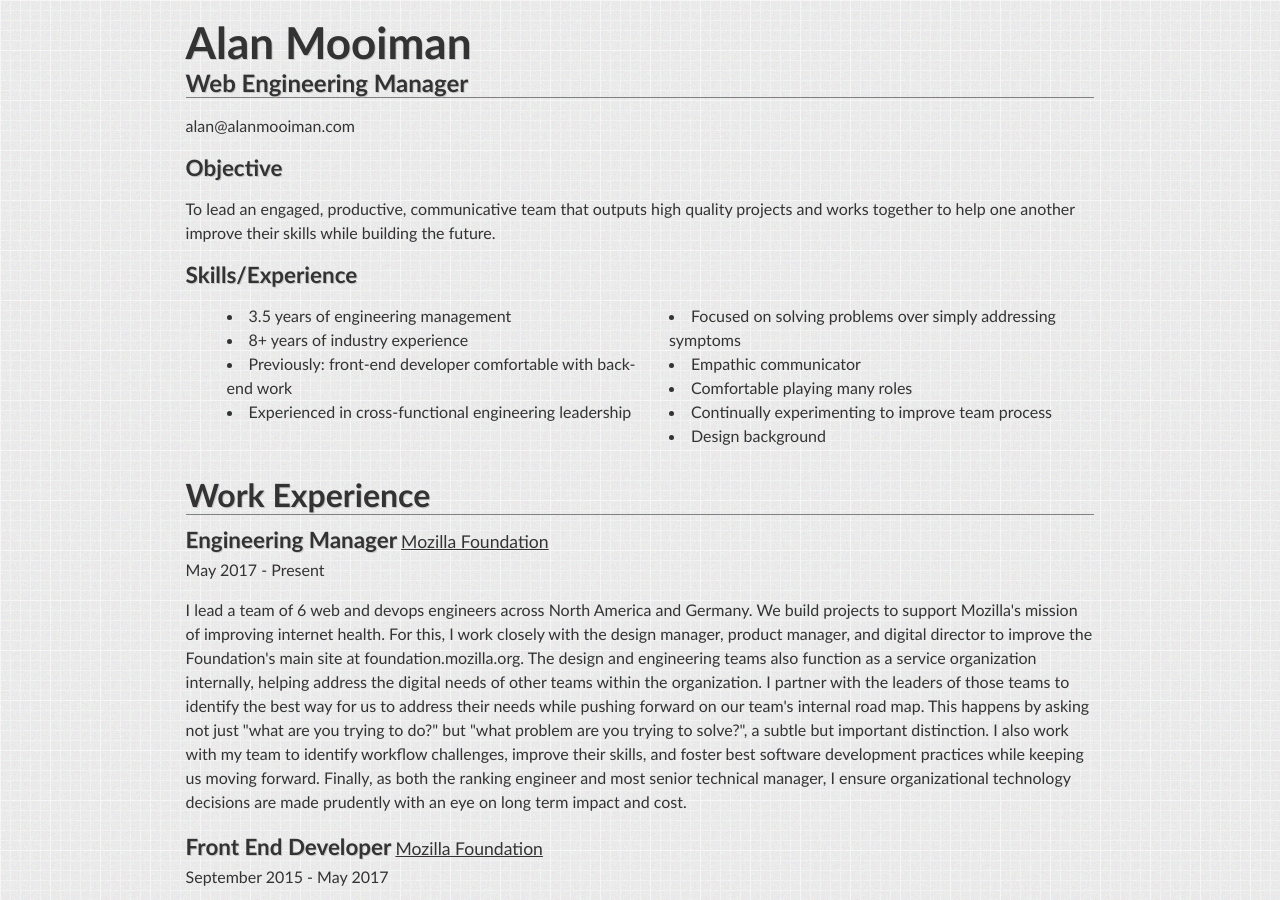
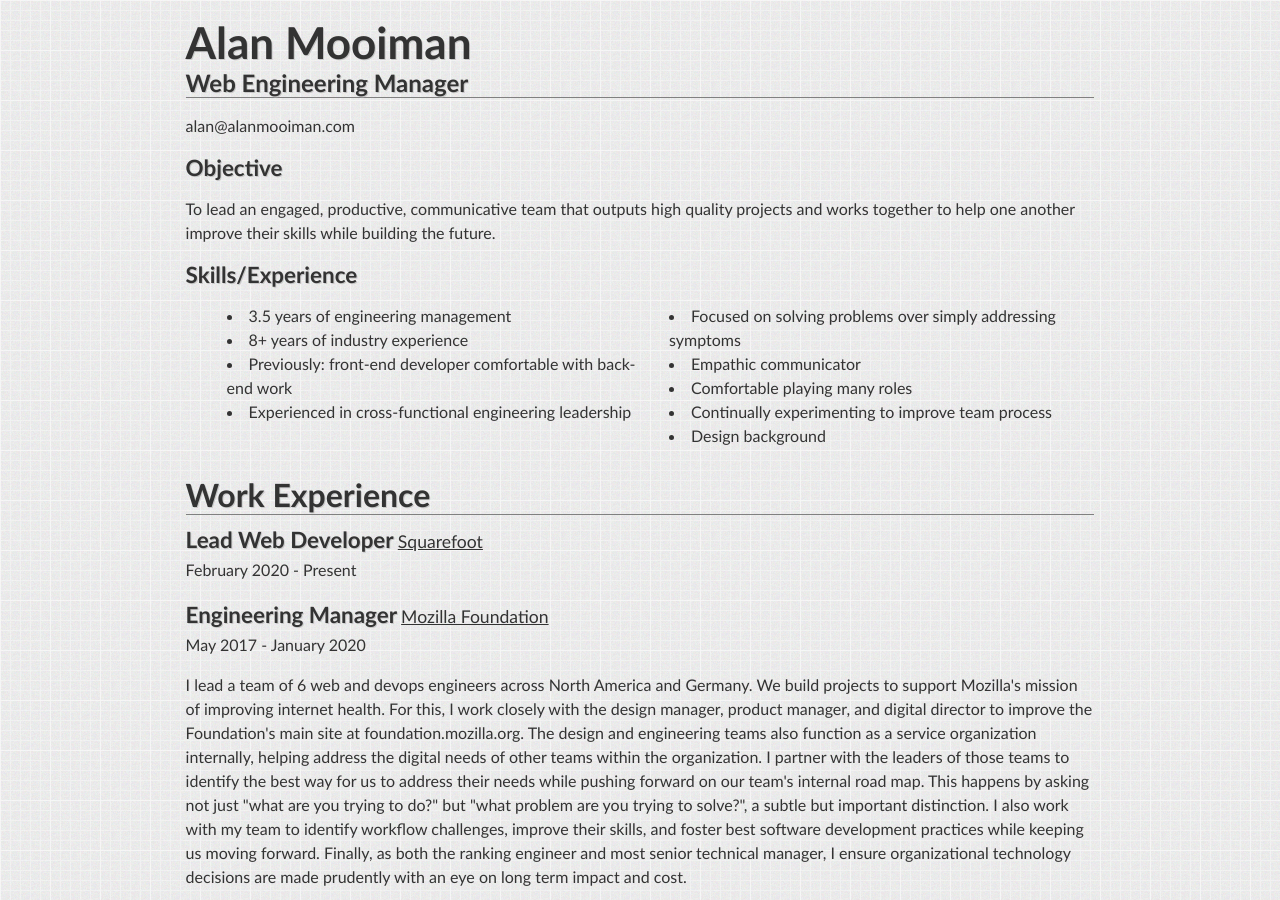
Before and after one commit to alanmoo/alanmooiman-dot-com, a Jekyll site: the page resume/index.html, which Jekyll copies as it is, in a window 1280 px wide and 900 px high. Built offline with Jekyll 4.4.1, drawn with Linux system fonts in a browser that asks for light colours.

Commit message:
Update index.html

```diff
--- a/resume/index.html
+++ b/resume/index.html
@@ -69,9 +69,16 @@
 			<section>
 			<h2>Work Experience</h2>
 			<div class="resume_item">
+				<h3 class="job_title">Lead Web Developer</h3>
+				<div class="organization"><a href="https://squarefoot.com">Squarefoot</a></div>
+				<div class="organization_dates">February 2020 - Present</div>
+				<p>
+				</p>
+			</div>
+			<div class="resume_item">
 				<h3 class="job_title">Engineering Manager</h3>
 				<div class="organization"><a href="https://foundation.mozilla.org">Mozilla Foundation</a></div>
-				<div class="organization_dates">May 2017 - Present</div>
+				<div class="organization_dates">May 2017 - January 2020</div>
 				<p>
 					I lead a team of 6 web and devops engineers across North America and Germany. We build projects to support Mozilla's mission of improving internet health. For this, I work closely with the design manager, product manager, and digital director to improve the Foundation's main site at foundation.mozilla.org. The design and engineering teams also function as a service organization internally, helping address the digital needs of other teams within the organization. I partner with the leaders of those teams to identify the best way for us to address their needs while pushing forward on our team's internal road map. This happens by asking not just "what are you trying to do?" but "what problem are you trying to solve?", a subtle but important distinction. I also work with my team to identify workflow challenges, improve their skills, and foster best software development practices while keeping us moving forward. Finally, as both the ranking engineer and most senior technical manager, I ensure organizational technology decisions are made prudently with an eye on long term impact and cost.
 				</p>
```
